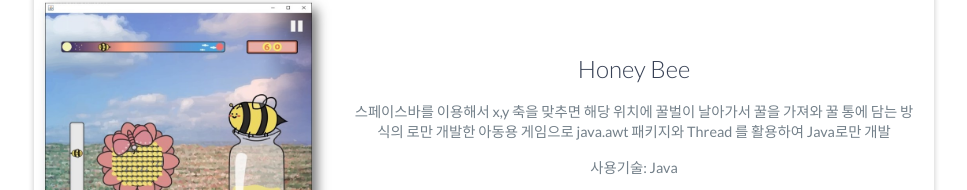
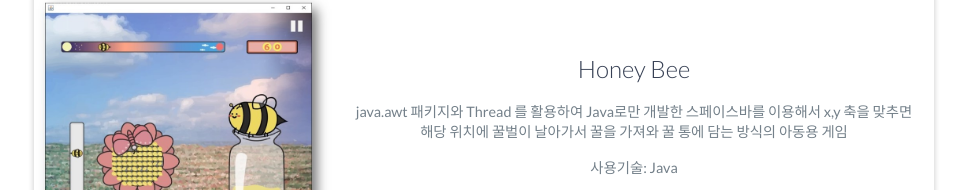
Before and after one commit to terry894/terry894.github.io, a website: page index.html in a window 1280 px wide. Shown: the part 1925-2115 px from the top of the page, without its empty margins (156-1123 px from the left). Drawn offline with nearby package versions, Linux system fonts and the light colour scheme.

Commit message:
Update index.html
정리중

```diff
--- a/index.html
+++ b/index.html
@@ -81,7 +81,7 @@
             <div data-date="2018.03 – 2019.11">
                 <h3>It 보안 동아리 활동</h3>
                 <p>
-                    sql injection 관련 스터디 및 세미나 발표
+                    SQL injection 관련 스터디 및 세미나 발표
                 </p>
             </div>
 
@@ -149,8 +149,9 @@
                     <div class="project-info">
                         <h3>Honey Bee</h3>
                         <p>
-                            스페이스바를 이용해서 x,y 축을 맞추면 해당 위치에 꿀벌이 날아가서 꿀을 가져와 꿀 통에 담는 방식의 로만 개발한 아동용 게임으로
-                            java.awt 패키지와 Thread 를 활용하여 Java로만 개발
+                            java.awt 패키지와 Thread 를 활용하여 Java로만 개발한
+                            스페이스바를 이용해서 x,y 축을 맞추면 해당 위치에 꿀벌이 날아가서 꿀을 가져와 꿀 통에 담는 방식의 아동용 게임
+
                         </p>
                         <p>
                             사용기술: Java
```
